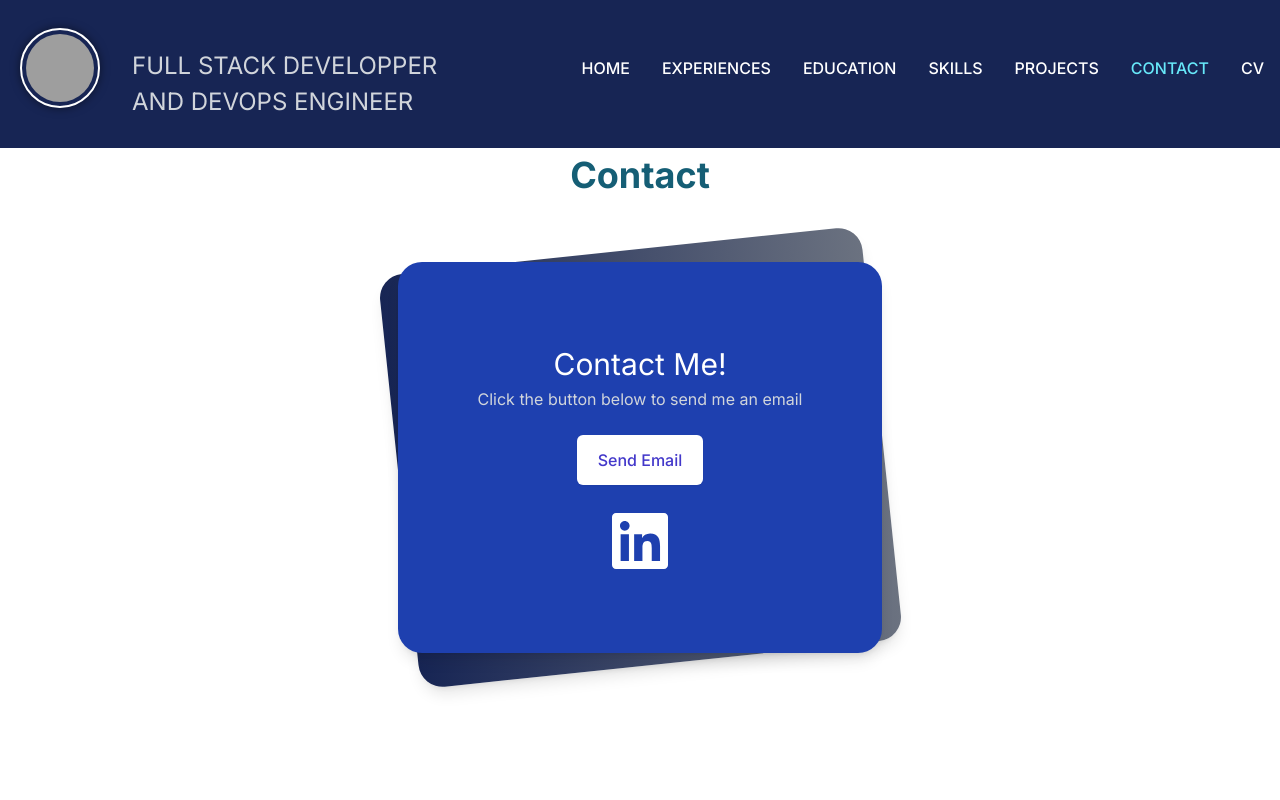
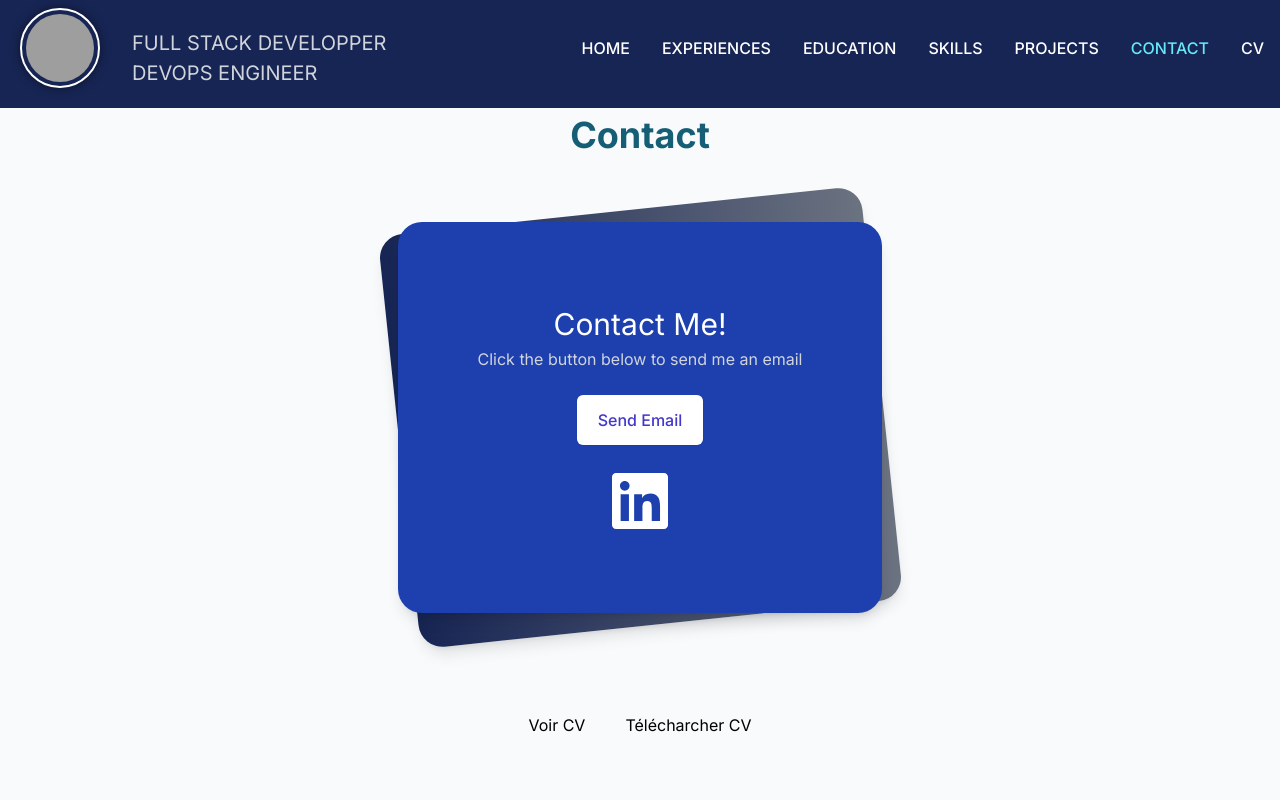
Before and after one commit to evilbas/portfolio, a Next.js app: page /contact in a window 1280 px wide. Shown: the top 800 px of the page. Built offline with nearby package versions, Linux system fonts and the light colour scheme; grey boxes are pictures that could not be loaded; what tailwindcss-animated would draw is missing.

Commit message:
Update Portfolio -> Add Video and update Skills Page (Skill Tech)

```diff
--- a/app/components/profile-desc.tsx
+++ b/app/components/profile-desc.tsx
@@ -7,7 +7,7 @@ const ProfileDescPage = () => {
   return (
     <>
       <div
-        className="polyg bg-gradient-to-r from-blue-950 to-gray-900 overflow-y-auto"
+        className="polyg bg-gradient-to-r from-blue-950 to-gray-900 overflow-y-auto min-h-screen"
         style={{
           height: "40vh",
           width: "100%",
--- a/app/contact/page.tsx
+++ b/app/contact/page.tsx
@@ -3,7 +3,7 @@ import { FaLinkedin } from "react-icons/fa";
 
 const ContactsPage = () => {
   return (
-    <div id="contact" className="min-h-screen">
+    <div id="contact" className="min-h-screen bg-slate-50">
       <h1 className="text-4xl font-bold text-cyan-800 text-center">Contact</h1>
 
       <div className="py-6 flex flex-col justify-center sm:py-12">
@@ -42,6 +42,19 @@ const ContactsPage = () => {
           </div>
         </div>
       </div>
+
+      <div className="mt-10 flex gap-10 items-center justify-center">
+        <a href="/cv" className="hover:text-cyan-800">
+          Voir CV
+        </a>
+        <a
+          href="files/abdoulaye_ba_cv.pdf"
+          download="Abdoulaye BA CV.pdf"
+          className="hover:text-cyan-800"
+        >
+          Télécharcher CV
+        </a>
+      </div>
     </div>
   );
 };
--- a/app/education/page.tsx
+++ b/app/education/page.tsx
@@ -1,4 +1,5 @@
 import { Metadata } from "next";
+import { FaGraduationCap } from "react-icons/fa6";
 
 const EducationPage = () => {
   return (
@@ -16,6 +17,16 @@ const EducationPage = () => {
             Master Expert en Informatique et Système d&apos;Information.
           </p>
           <p className="badge badge-neutral">2021 - 2023</p>
+          <div className="flex gap-3 items-center">
+            <FaGraduationCap size={40} color="green" />
+            <a
+              target="_blank"
+              className="link hover:text-cyan-800"
+              href="https://geagijc.r.bh.d.sendibt3.com/tr/cl/MfxEjM5aWBIfbI3j8Z9KtZ6cpfafep1NfxmIOlqTRaMkeYJsp2-gw508Atu2Tk7l3LJYA1nsruXdBySlHfxicO4ZOhCeER-o5Qr5kvKlRMZPRFypL-_FZxnoNMs8_-9d9WPa-tdVAdDqxSEiHnZyRcmNq5xjwJCJxfKpoOxyqHFdW6xHf5-PDQw3RMamAGscG93SzBkmSYIuVsyYjnZNGq0oouaPoMuAjKEfHLMXWZsXo8UCifx2561pS2cmPKBD5gUO5N8lx0oa_RzsOYb-XFTn756dXcVI1Z7KQ-PPoRqW9ThnnBmUd2Tc2smJiuhIoTE27k5D5MPJvri36HxNMWejMIFbBgEFRPt22MSZsHlX2bMTqqJ9jSIkvzJ85BjZMnoBvhfja75UnOi1aZwzROj2qE7TQGC1_jMY6YLTZtfwjunHj-cnOKqyiEfceN_djy4pbsfBpIw71P_58pInw2Y"
+            >
+              Diplôme
+            </a>
+          </div>
         </div>
 
         <div className="my-10">
@@ -110,7 +121,7 @@ const EducationPage = () => {
               Transmission des Données et Sécurité de l&apos;Information (TDSI)
             </span>
           </p>
-          <p className="badge badge-neutral">2019 - 2020</p>
+          <p className="badge badge-neutral">2017 - 2020</p>
         </div>
 
         <div className="my-10">
--- a/app/experiences/page.tsx
+++ b/app/experiences/page.tsx
@@ -1,4 +1,5 @@
 import { Metadata } from "next";
+import { CiLink } from "react-icons/ci";
 
 const ExperiencesPage = () => {
   return (
@@ -17,6 +18,16 @@ const ExperiencesPage = () => {
           January 24 -{" "}
           <span className="badge badge-primary p-2">In progress...</span>
         </p>
+        <div className="flex gap-3 items-center">
+          <CiLink size={30} />
+          <a
+            className="link hover:text-cyan-800"
+            target="_blank"
+            href="https://www.system3p.online"
+          >
+            Plus d&apos;informations
+          </a>
+        </div>
         <div className="mt-3">
           <p className="text-xl text-justify md:text-lg font-light md:p-4">
             System 3P est un projet de &quot;Gestion des Tâches&quot; conçu pour
@@ -69,7 +80,7 @@ const ExperiencesPage = () => {
                 </ul>
               </li>
               <li>
-                Concevoir et développer l&apos;API de la plateforme
+                Concevoir et développer l&apos;API de la Solution 3P
                 <ul className="ml-10 flex flex-wrap gap-5 mt-2 mb-4">
                   <li className="badge badge-neutral p-2">Spring Boot</li>
                   <li className="badge badge-neutral p-2">PostgreSQL</li>
@@ -79,7 +90,7 @@ const ExperiencesPage = () => {
                 </ul>
               </li>
               <li>
-                Conception de l&apos;interface d&apos;administration et des
+                Concevoir les interfaces d&apos;administration et des
                 utilisateurs finaux
                 <ul className="ml-10 flex gap-10 mt-2 mb-4">
                   <li className="badge badge-success p-2">Angular</li>
--- a/app/globals.css
+++ b/app/globals.css
@@ -30,7 +30,6 @@ body {
   clip-path: polygon(0% 0%, 100% 0%, 100% 95%, 0% 100%);
 }
 
-
 .zin {
   z-index: 1;
 }
--- a/app/navbar.tsx
+++ b/app/navbar.tsx
@@ -31,9 +31,9 @@ const Navbar = () => {
               }}
             />
             <div>
-              <h1 className="max-w-80 mb-2 hidden sm:inline-block text-2xl pt-10 text-gray-300">
-                {"Full Stack Developper and Devops Engineer".toUpperCase()}
-              </h1>
+              <ul className="max-w-80 hidden sm:inline-block text-xl pt-5 text-gray-300">
+                {"Full Stack Developper Devops Engineer".toUpperCase()}
+              </ul>
             </div>
           </div>
           <button
```
